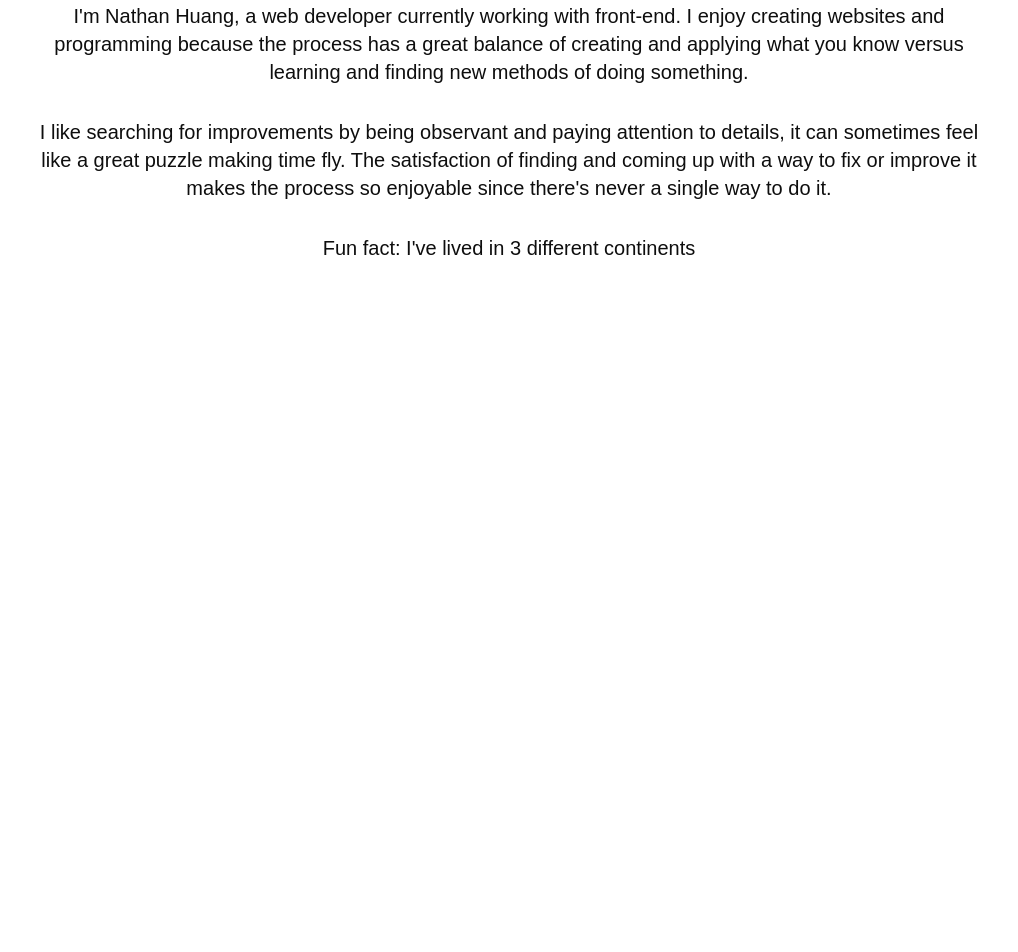
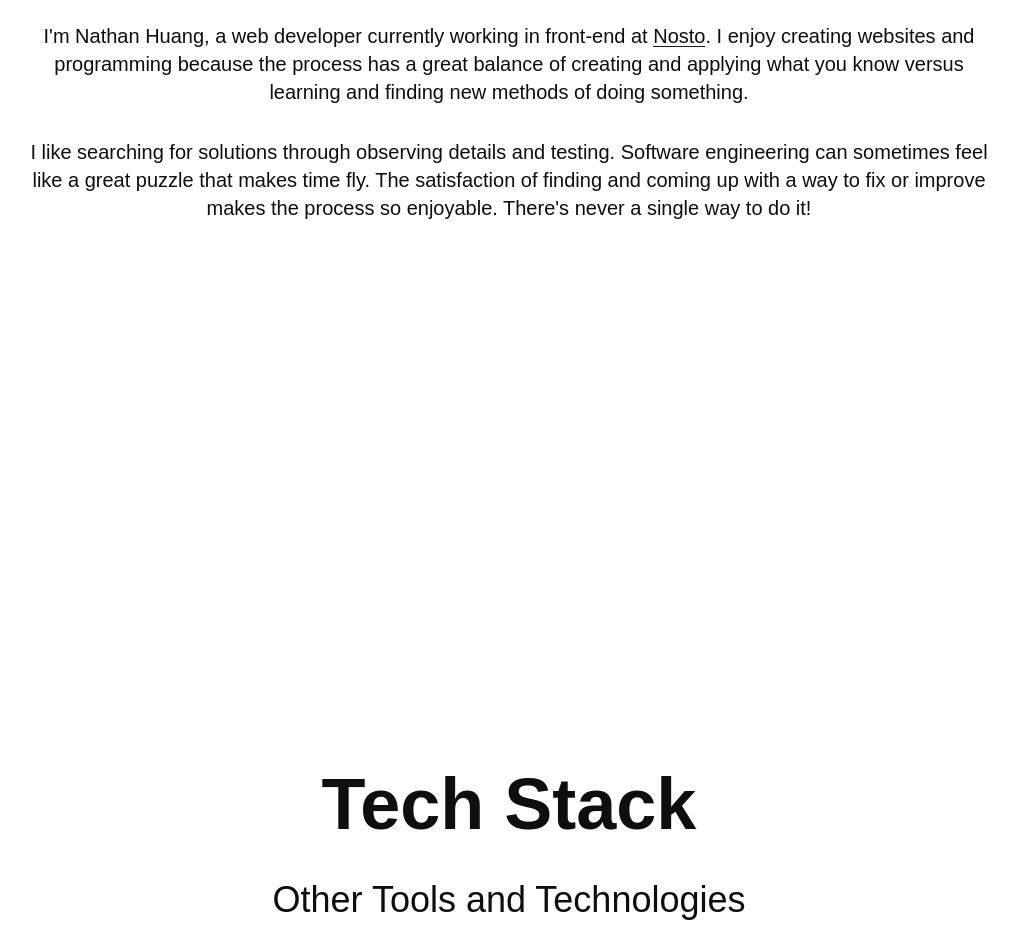
Before and after one commit to nathan-uch/nathan-uch, a React (Create React App) app in the folder portfolio/: page / in a window 1280 px wide. Shown: the part 1180-2132 px from the top of the page, without its empty margins (131-1149 px from the left). Before the commit the page ends 1624 px from the top, so only its background shows below. Built offline with nearby package versions, Linux system fonts and the light colour scheme.

Commit message:
Added tech section and names

```diff
--- a/portfolio/src/App.js
+++ b/portfolio/src/App.js
@@ -1,6 +1,7 @@
 import Navbar from './components/Navbar'
 import Landing from './components/Landing'
 import About from './components/About'
+import Technologies from './components/Technologies'
 
 export default function App() {
 
@@ -10,6 +11,7 @@ export default function App() {
       <main id="main">
         <Landing />
         <About />
+        <Technologies />
       </main>
     </>
   );
--- a/portfolio/src/components/About.js
+++ b/portfolio/src/components/About.js
@@ -3,11 +3,13 @@ export default function App() {
     return (
         <div class="page-section relative flex flex-col justify-center items-center min-h-screen w-full py-8 text-pri-dark">
             <div class="text-center text-xl md:text-2x">
-                <div class=" text-header uppercase w-3/4 mx-auto my-5 text-5xl md:text-6xl xl:text-7xl font-bold tracking-widest">About Me</div>
-                <div class="w-3/4 mx-auto text-2xl md:text-3x">Hello! Olá! 您好</div>
-                <div class="w-3/4 mx-auto my-8 text-xl md:text-2x">I'm Nathan Huang, a web developer currently working with front-end. I enjoy creating websites and programming because the process has a great balance of creating and applying what you know versus learning and finding new methods of doing something.</div>
-                <div class="w-3/4 mx-auto mb-8 text-xl md:text-2x">I like searching for improvements by being observant and paying attention to details, it can sometimes feel like a great puzzle making time fly. The satisfaction of finding and coming up with a way to fix or improve it makes the process so enjoyable since there's never a single way to do it.</div>
-                <div>Fun fact: I've lived in 3 different continents</div>
+                <div class="w-3/4 mx-auto my-5 text-5xl md:text-6xl xl:text-7xl font-bold">About Me</div>
+                <div class="w-3/4 mx-auto mt-8 text-2xl md:text-3x">Hello! Olá! 您好!</div>
+                <div class="relative group flex flex-col justify-center items-center my-8 gap-8 text-xl md:text-2x">
+                    <div class="w-3/4">I'm Nathan Huang, a web developer currently working in front-end at <a class="link underline" rel="noreferrer" target="_blank" href="https://www.nosto.com/">Nosto</a>. I enjoy creating websites and programming because the process has a great balance of creating and applying what you know versus learning and finding new methods of doing something.</div>
+                    <div class="w-3/4">I like searching for solutions through observing details and testing. Software engineering can sometimes feel like a great puzzle that makes time fly. The satisfaction of finding and coming up with a way to fix or improve makes the process so enjoyable. There's never a single way to do it!</div>
+                    <div class="text-xs md:text-base absolute -bottom-14 left-0 right-0 opacity-0 group-hover:opacity-100 transition-all ease-in-out duration-300">Fun fact: I've lived in 3 different continents</div>
+                </div>
             </div>
         </div>
     );
--- a/portfolio/src/components/Landing.js
+++ b/portfolio/src/components/Landing.js
@@ -2,7 +2,7 @@ export default function App() {
 
     return (
         <div class="page-section relative flex flex-col justify-center items-center min-h-screen w-full py-8 text-pri-dark">
-            <div class="text-header uppercase my-3 text-5xl md:text-6xl xl:text-7xl font-bold tracking-widest">
+            <div class="text-header uppercase py-3 text-5xl md:text-6xl xl:text-7xl font-bold tracking-widest">
                 Nathan Huang
             </div>
             <div class="text-center text-2xl md:text-3xl xl:text-5xl">
--- /dev/null
+++ b/portfolio/src/components/Technologies.js
@@ -0,0 +1,21 @@
+export default function App() {
+
+    return (
+        <div class="page-section relative flex flex-col justify-center items-center min-h-screen w-full py-8 text-pri-dark">
+            <div class="">
+                <div class="my-5 text-5xl md:text-6xl xl:text-7xl font-bold">
+                    Tech Stack
+                </div>
+                <div class="flex flex-wrap flex-row justify-center items-center">
+
+                </div>
+            </div>
+            <div>
+                <div class="my-5 text-1xl md:text-2xl xl:text-4xl">Other Tools and Technologies</div>
+                <div class="flex flex-wrap flex-row justify-center items-center">
+
+                </div>
+            </div>
+        </div>
+    );
+  }
--- /dev/null
+++ b/portfolio/src/config.js
@@ -0,0 +1,93 @@
+export const techStack = [
+    {
+        name: "JavaScript",
+        imagePath: ""
+    },
+    {
+        name: "React.js",
+        imagePath: ""
+    },
+    {
+        name: "HTML",
+        imagePath: ""
+    },
+    {
+        name: "CSS",
+        imagePath: ""
+    },
+    {
+        name: "Next.js",
+        imagePath: ""
+    },
+    {
+        name: "Express.js",
+        imagePath: ""
+    },
+    {
+        name: "Node.js",
+        imagePath: ""
+    },
+    {
+        name: "PostgreSQL",
+        imagePath: ""
+    },
+    {
+        name: "TypeScript",
+        imagePath: ""
+    },
+    {
+        name: "Bootstrap",
+        imagePath: ""
+    },
+    {
+        name: "Tailwind",
+        imagePath: ""
+    },
+    {
+        name: "GraphQL",
+        imagePath: ""
+    },
+]
+
+export const otherTools = [
+    {
+        name: "jQuery",
+        imagePath: ""
+    },
+    {
+        name: "git",
+        imagePath: ""
+    },
+    {
+        name: "github",
+        imagePath: ""
+    },
+    {
+        name: "Webpack",
+        imagePath: ""
+    },
+    {
+        name: "Apache Velocity",
+        imagePath: ""
+    },
+    {
+        name: "Figma",
+        imagePath: ""
+    },
+    {
+        name: "Bulma.io",
+        imagePath: ""
+    },
+    {
+        name: "Strapi",
+        imagePath: ""
+    },
+    {
+        name: "dbDesigner",
+        imagePath: ""
+    },
+    {
+        name: "HTTPie",
+        imagePath: ""
+    },
+]
--- a/portfolio/src/styles.css
+++ b/portfolio/src/styles.css
@@ -9,3 +9,19 @@
     transform: translateX(-3px) translateY(-3px);
     text-shadow: 3px 3px 0 #1f1f1f;
 }
+
+.link {
+    position: relative;
+    text-decoration-line: none;
+}
+
+.link::after {
+    content: "";
+    position: absolute;
+    right: 0;
+    left: 0;
+    bottom: 0;
+    width: 100%;
+    height: 1.5px;
+    background-color: #1f1f1f;
+}
```
Also changed, not shown: 2 other files (tests, documents, lock files or other folders).
